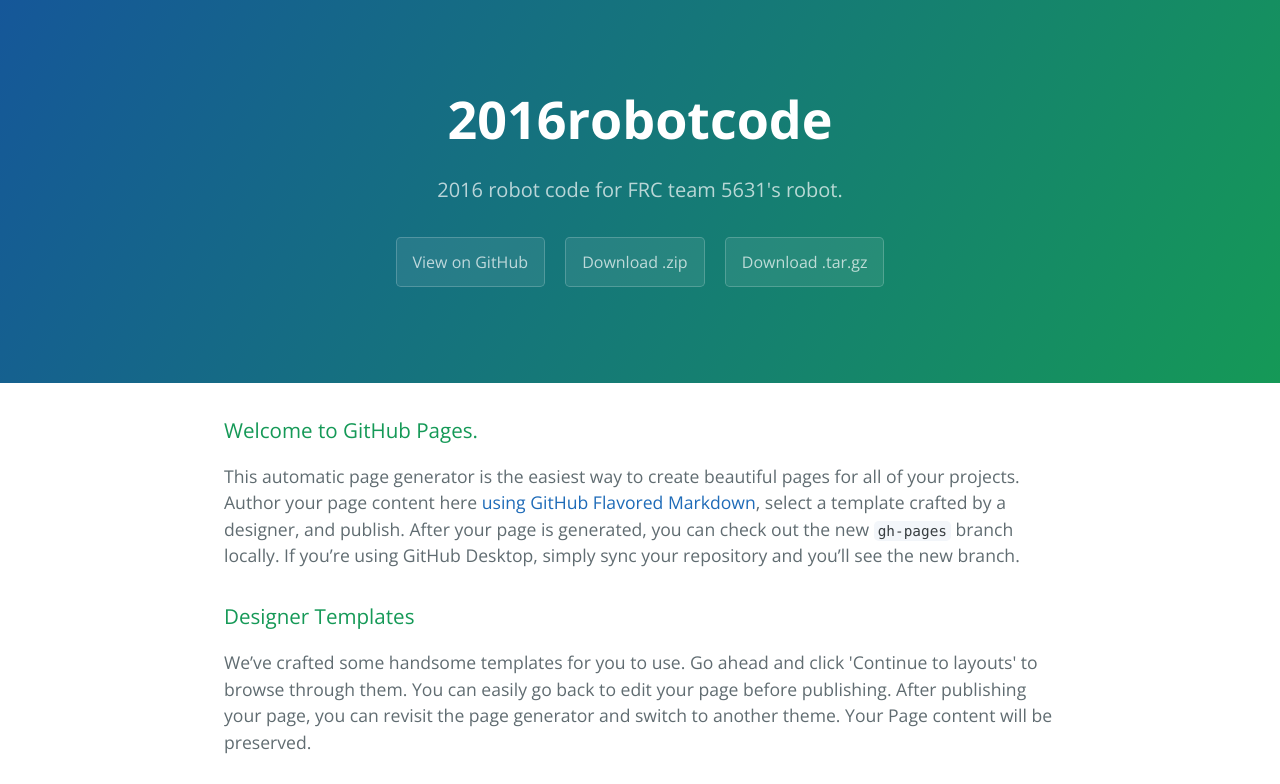
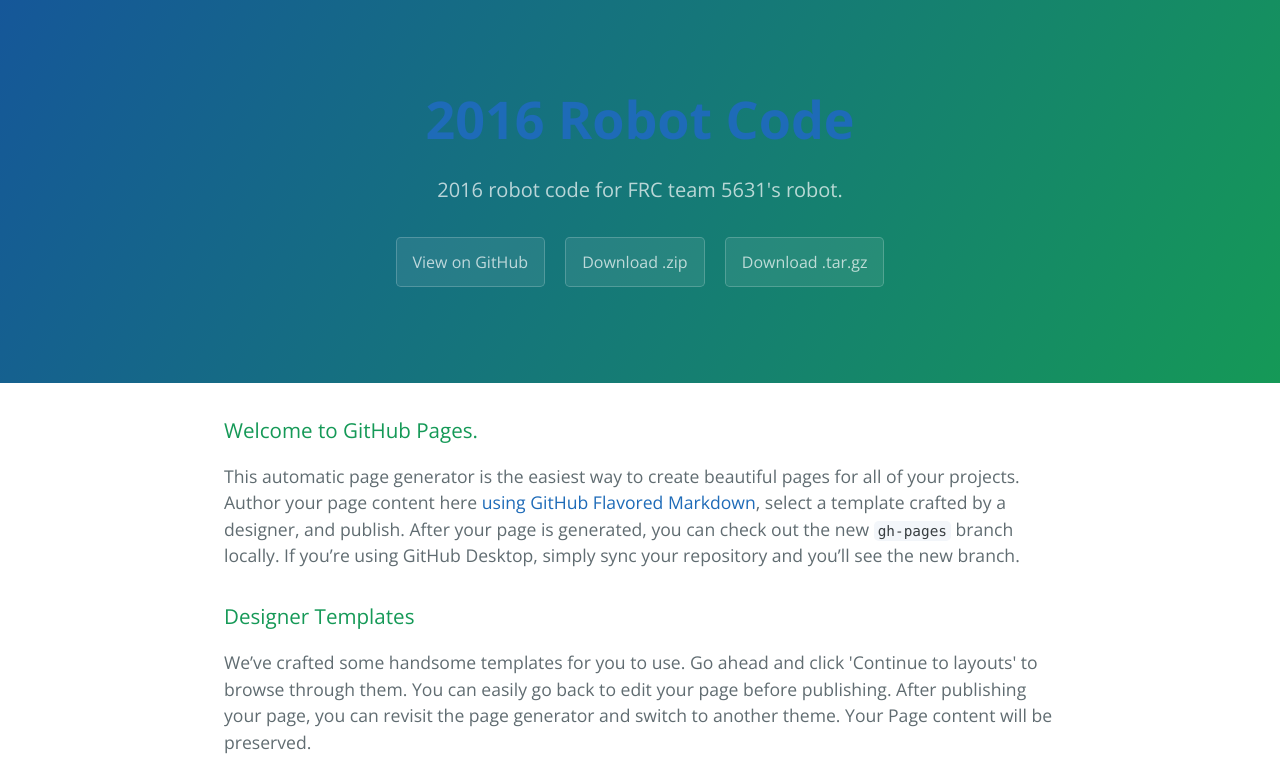
Before and after one commit to SpartAndroids/2016RobotCode, a plain HTML site: page index.html in a window 1280 px wide. Shown: the top 784 px of the page. Drawn offline with nearby package versions, Linux system fonts and the light colour scheme.

Commit message:
Changed header code to have a link
Made the 2016robotcode a link back to the site.

```diff
--- a/index.html
+++ b/index.html
@@ -11,7 +11,7 @@
   </head>
   <body>
     <section class="page-header">
-      <h1 class="project-name">2016robotcode</h1>
+      <h1 class="project-name"><a href="http://spartandroids.github.io/SpartandroidsRobotCode/">2016 Robot Code</a></h1>
       <h2 class="project-tagline">2016 robot code for FRC team 5631&#39;s robot.</h2>
       <a href="https://github.com/SpartAndroids/SpartandroidsRobotCode" class="btn">View on GitHub</a>
       <a href="https://github.com/SpartAndroids/SpartandroidsRobotCode/zipball/master" class="btn">Download .zip</a>
```
